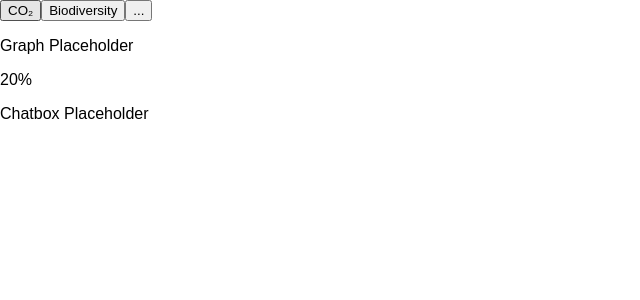
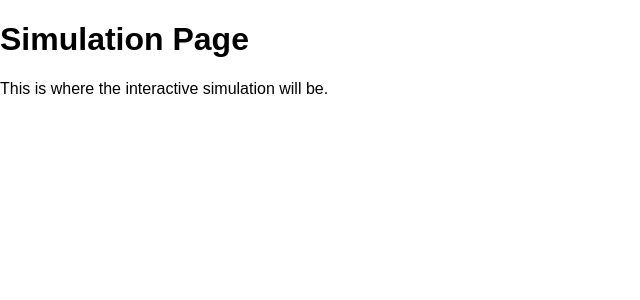
Before and after one commit to gleecode04/GodEcosystemSimulator, a React (Create React App) app in the folder frontend/: page /simulator in a window 1280 px wide. Shown: the top 300 px of the page, without its empty margins (0-640 px from the left). Built offline with nearby package versions, Linux system fonts and the light colour scheme.

Commit message:
old simulator

```diff
--- a/frontend/package.json
+++ b/frontend/package.json
@@ -11,7 +11,7 @@
     "react": "^19.0.0",
     "react-dom": "^19.0.0",
     "react-router-dom": "^7.2.0",
-    "react-scripts": "5.0.1",
+    "react-scripts": "^3.0.1",
     "web-vitals": "^2.1.4"
   },
   "scripts": {
--- a/frontend/src/pages/Simulator.js
+++ b/frontend/src/pages/Simulator.js
@@ -1,36 +1,10 @@
-import {useState} from "react";
+import React from "react";
 
 const Simulator = () => {
-  const [co2Level, setCo2Level] = useState(20); // Replace with real data later
-
   return (
-    <div className="flex h-screen bg-gray-200">
-      {/* Main Simulation Panel */}
-      <div className="w-3/4 bg-white p-4">
-        {/* Top Navigation Bar */}
-        <div className="flex justify-between items-center bg-gray-300 p-2 rounded">
-          <button className="p-2 bg-gray-400 rounded">CO₂</button>
-          <button className="p-2 bg-gray-400 rounded">Biodiversity</button>
-          <button className="p-2 bg-gray-400 rounded">...</button>
-        </div>
-
-        {/* Graph Display (Placeholder for now) */}
-        <div className="mt-4 p-4 bg-gray-100 rounded-lg">
-          <p className="text-lg font-bold">Graph Placeholder</p>
-          {/* Later: Insert Recharts or another graphing library here */}
-        </div>
-
-        {/* Progress Bar (Health Bar) */}
-        <div className="mt-4 p-2 bg-gray-300 rounded-lg">
-          <div className="h-4 bg-green-500" style={{ width: `${co2Level}%` }}></div>
-          <p className="text-center text-sm mt-1">{co2Level}%</p>
-        </div>
-      </div>
-
-      {/* Chatbox Placeholder (Will implement later) */}
-      <div className="w-1/4 bg-gray-100 p-4">
-        <p className="text-lg font-bold">Chatbox Placeholder</p>
-      </div>
+    <div className="simulation-container">
+      <h1>Simulation Page</h1>
+      <p>This is where the interactive simulation will be.</p>
     </div>
   );
 };
```
Also changed, not shown: 2 other files (tests, documents, lock files or other folders).
